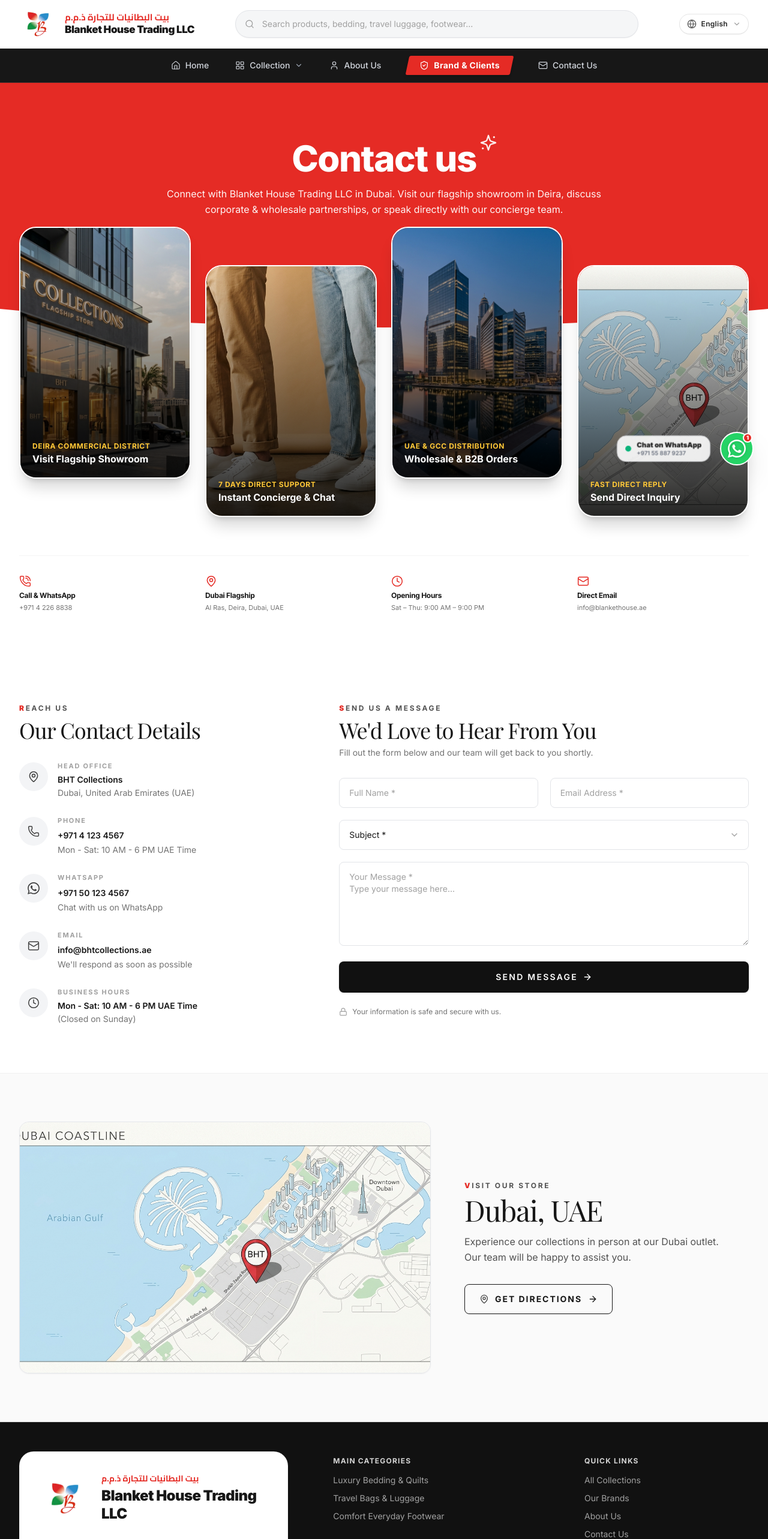
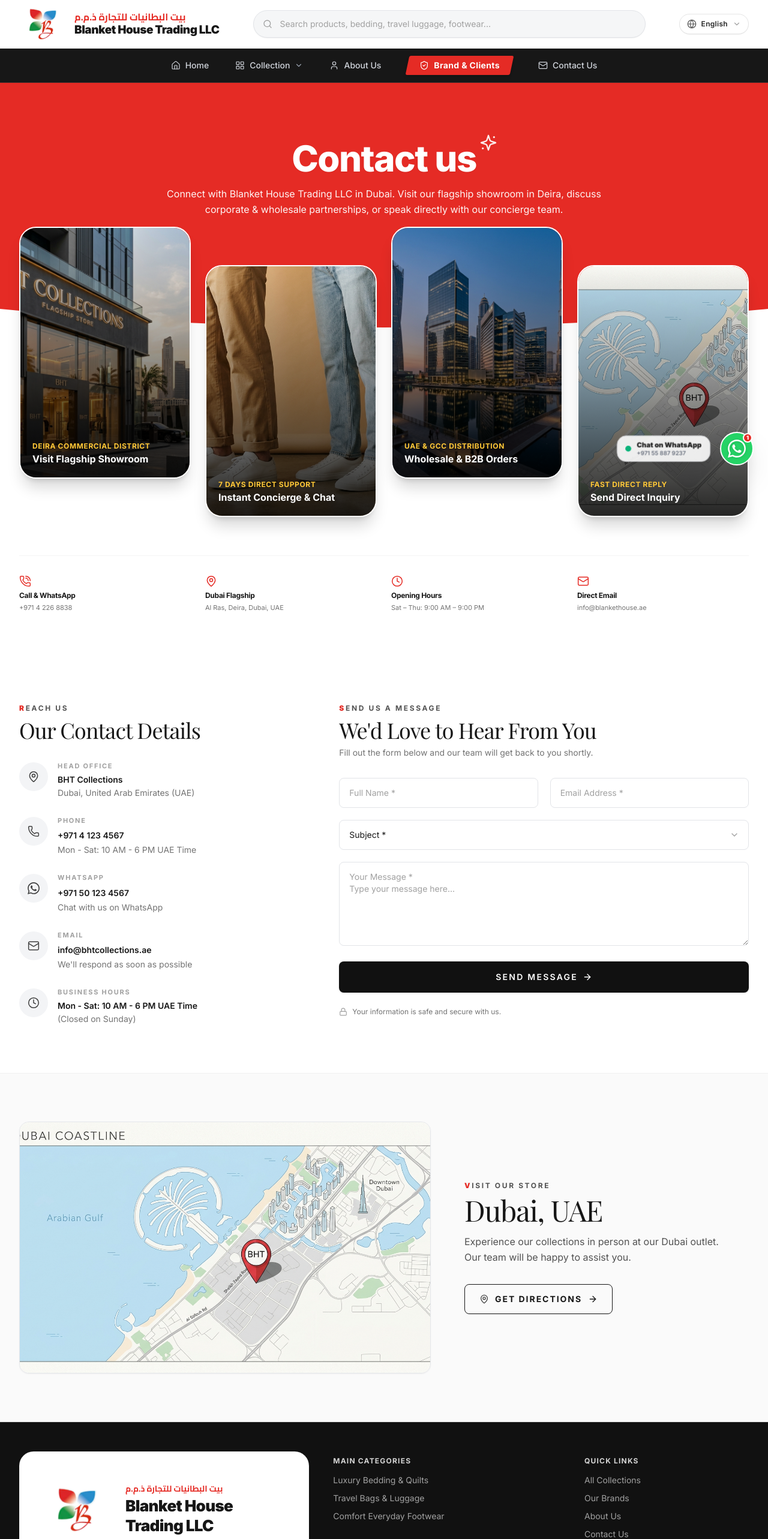
Before and after one commit to Hibban-k/B.H.T-collections, a Next.js app: page /en/contact in a window 1280 px wide. Shown: the top 2566 px of the page at 60% size. Built offline with nearby package versions, Linux system fonts and the light colour scheme; no server answers; a web font is replaced by a local one.

Commit message:
feat(branding): increase logo image size in footer and header

```diff
--- a/components/footer/Footer.tsx
+++ b/components/footer/Footer.tsx
@@ -11,17 +11,17 @@
   return (
     <footer className="w-full bg-[#111111] text-white pt-12 pb-8 border-t border-neutral-800 select-none">
       <div className="max-w-[1440px] mx-auto px-4 sm:px-6 lg:px-8">
-        {/* TOP ROW: BRAND CARD (ELEVATED WHITE CONTAINER WITH INCREASED HEIGHT) + CATEGORIES & QUICK LINKS */}
+        {/* TOP ROW: BRAND CARD (ELEVATED WHITE CONTAINER WITH INCREASED HEIGHT & EXTRA LARGE LOGO) + CATEGORIES & QUICK LINKS */}
         <div className="grid grid-cols-1 md:grid-cols-12 gap-8 lg:gap-10 pb-10 border-b border-neutral-800/80 items-stretch">
-          {/* BRAND PILL: Full white section with increased height, generous padding, and prominent branding */}
+          {/* BRAND PILL: Full white section with increased height, generous padding, and extra large logo */}
           <div className="md:col-span-5 flex flex-col items-start">
-            <div className="bg-white rounded-2xl sm:rounded-3xl p-7 sm:p-8 lg:p-9 shadow-sm border border-neutral-200/40 w-full max-w-md min-h-[230px] sm:min-h-[260px] lg:min-h-[280px] flex flex-col justify-between">
+            <div className="bg-white rounded-2xl sm:rounded-3xl p-7 sm:p-8 lg:p-10 shadow-sm border border-neutral-200/40 w-full max-w-lg min-h-[260px] sm:min-h-[290px] lg:min-h-[320px] flex flex-col justify-between">
               <Link
                 href="/"
-                className="inline-flex items-center gap-4 sm:gap-5 group mb-4 transition-transform hover:scale-[1.01]"
+                className="inline-flex items-center gap-4 sm:gap-6 group mb-4 transition-transform hover:scale-[1.01]"
               >
-                {/* Prominent Logo */}
-                <div className="relative w-16 h-16 sm:w-20 sm:h-20 shrink-0">
+                {/* Extra Large Logo */}
+                <div className="relative w-20 h-20 sm:w-24 sm:h-24 lg:w-28 lg:h-28 shrink-0">
                   <Image
                     src="/logo/logo.png"
                     alt="Blanket House Trading LLC Logo"
@@ -35,7 +35,7 @@
                   <span className="text-xs sm:text-sm font-bold text-bht-red block font-arabic leading-tight">
                     بيت البطانيات للتجارة ذ.م.م
                   </span>
-                  <span className="text-xl sm:text-2xl font-black text-neutral-900 tracking-tight block leading-tight mt-1">
+                  <span className="text-xl sm:text-2xl lg:text-[26px] font-black text-neutral-900 tracking-tight block leading-tight mt-1">
                     Blanket House Trading LLC
                   </span>
                 </div>
--- a/components/header/PrimaryNav.tsx
+++ b/components/header/PrimaryNav.tsx
@@ -37,21 +37,21 @@
             href="/"
             className="flex items-center gap-2 sm:gap-3 group focus-visible:outline-hidden focus-visible:ring-2 focus-visible:ring-bht-red rounded-lg"
           >
-            <div className="relative w-12 h-12 sm:w-16 sm:h-16 shrink-0 transition-transform group-hover:scale-102">
+            <div className="relative w-14 h-14 sm:w-20 sm:h-20 shrink-0 transition-transform group-hover:scale-102">
               <Image
                 src="/logo/logo.png"
                 alt="Blanket House Trading LLC Logo"
                 fill
                 priority
                 className="object-contain"
-                sizes="(max-width: 640px) 48px, 64px"
+                sizes="(max-width: 640px) 56px, 80px"
               />
             </div>
             <div className="flex flex-col text-start">
-              <span className="text-xs sm:text-[14px] lg:text-[15px] font-bold text-bht-red leading-tight font-arabic truncate max-w-[140px] xs:max-w-[190px] sm:max-w-none">
+              <span className="text-xs sm:text-sm lg:text-[16px] font-bold text-bht-red leading-tight font-arabic truncate max-w-[140px] xs:max-w-[190px] sm:max-w-none">
                 بيت البطانيات للتجارة ذ.م.م
               </span>
-              <span className="text-xs sm:text-base lg:text-[17px] font-black tracking-tight text-bht-charcoal leading-tight truncate max-w-[140px] xs:max-w-[190px] sm:max-w-none">
+              <span className="text-sm sm:text-lg lg:text-[19px] font-black tracking-tight text-bht-charcoal leading-tight truncate max-w-[140px] xs:max-w-[190px] sm:max-w-none">
                 Blanket House Trading LLC
               </span>
             </div>
```
